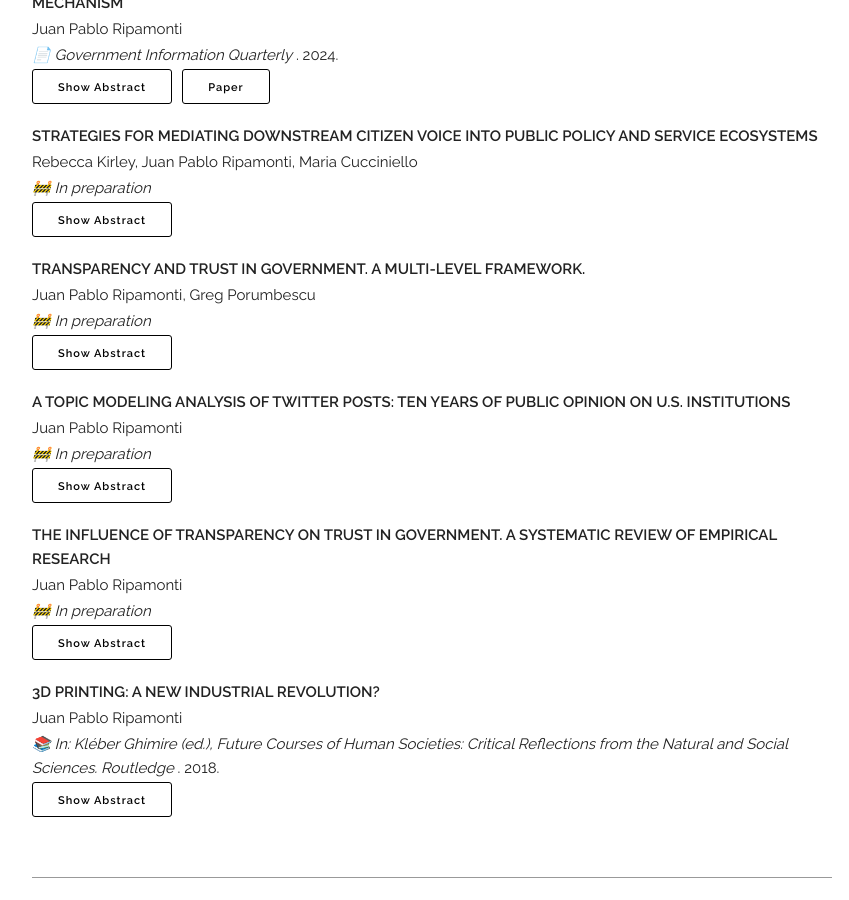
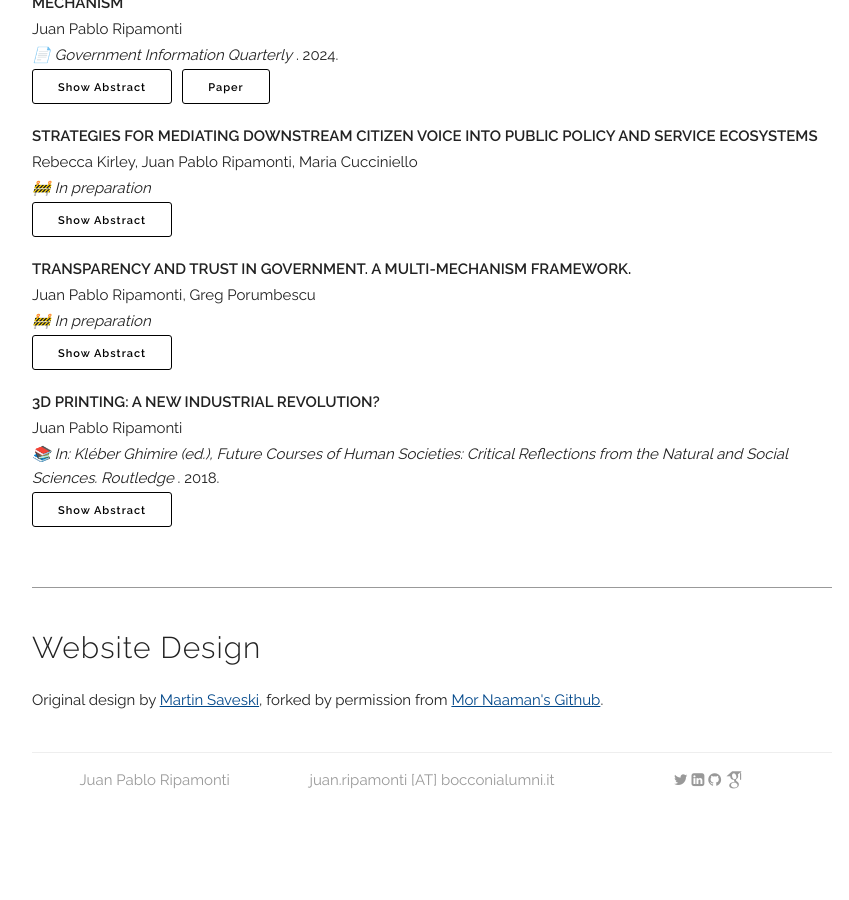
Before and after one commit to jpripamonti/jpripamonti.github.io, a Jekyll site: the page built from index.html, in a window 1280 px wide and 900 px high, scrolled down 1105 px. Shown: the whole window, without its empty margins (208-1057 px from the left). Built offline with Jekyll 4.4.1, drawn with Linux system fonts in a browser that asks for light colours; some web fonts are replaced; after the commit the page ends 1937 px from its top, so only the background shows below that.

Commit message:
updated publications

```diff
--- a/_data/publications.yaml
+++ b/_data/publications.yaml
@@ -17,7 +17,7 @@ papers:
     abstract: "Mixed methods study on how oversight institutions mediate citizen complaints information into public policy."
     selected: y
 
-  - title: "Transparency and trust in government. A multi-level framework."
+  - title: "Transparency and trust in government. A multi-mechanism framework."
     authors: "Juan Pablo Ripamonti, Greg Porumbescu"
     venue: "🚧 In preparation"
     sourceLink: ""
@@ -27,24 +27,6 @@ papers:
     #year: "2023"
     selected: y
 
-  - title: "A Topic Modeling Analysis of Twitter Posts: Ten Years of Public Opinion on U.S. Institutions"
-    authors: "Juan Pablo Ripamonti"
-    venue: "🚧 In preparation"
-    sourceLink: ""
-    abstract: "Analysis of Twitter posts on the U.S. Congress, Supreme Court, and Executive Branch using BERTopic."
-    #year: "2023"
-    selected: y
-
-  - title: "The Influence of Transparency on Trust in Government. A Systematic Review of Empirical Research"
-    authors: "Juan Pablo Ripamonti"
-    venue: "🚧 In preparation"
-    #sourceLink: ""
-    #preprint: "https://arxiv.org/abs/2309.11029"
-    #data: "https://osf.io/n2b3s/?view_only=0ae0c8d5d110493d933ab76a633fedd6"
-    #prereg: "https://osf.io/n2b3s/?view_only=0ae0c8d5d110493d933ab76a633fedd6"
-    abstract: "Citizens’ trust in government is a fundamental prerequisite for good governance. There exists a debate on whether trust can be bolstered through government transparency or if transparency might actually diminish trust. In this article, I aim to reconcile these divergent theoretical stances by elucidating the primary pathways through which transparency can impact citizens’ trust. I undertake a systematic review of the empirical literature to ascertain our current understanding of these pathways. The review’s findings suggest that existing empirical research only addresses a subset of these pathways, and there is a lack of consensus among these studies on whether transparency fosters trust. Furthermore, the empirical literature largely neglects the potential variability in the effects of transparency on government trust across different social groups, which could result in a polarization of trust. These findings bear significant implications for practitioners aiming to enhance citizens’ trust and for scholars interested in the outcomes of transparency and the precursors of citizens’ trust."
-    #year: "2023"
-    selected: y
 
   - title: "3D Printing: A New Industrial Revolution?"
     authors: "Juan Pablo Ripamonti"
```
